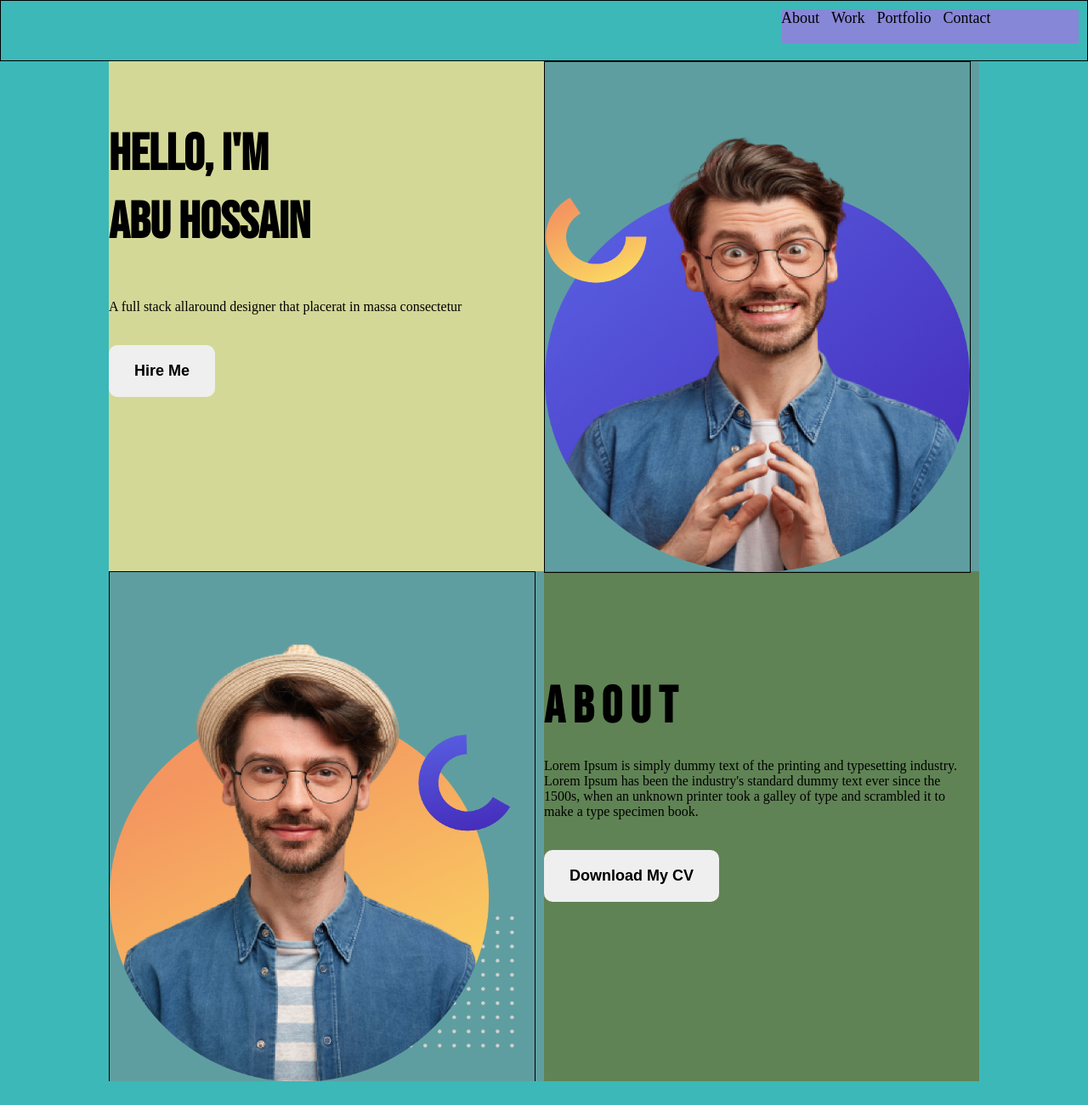
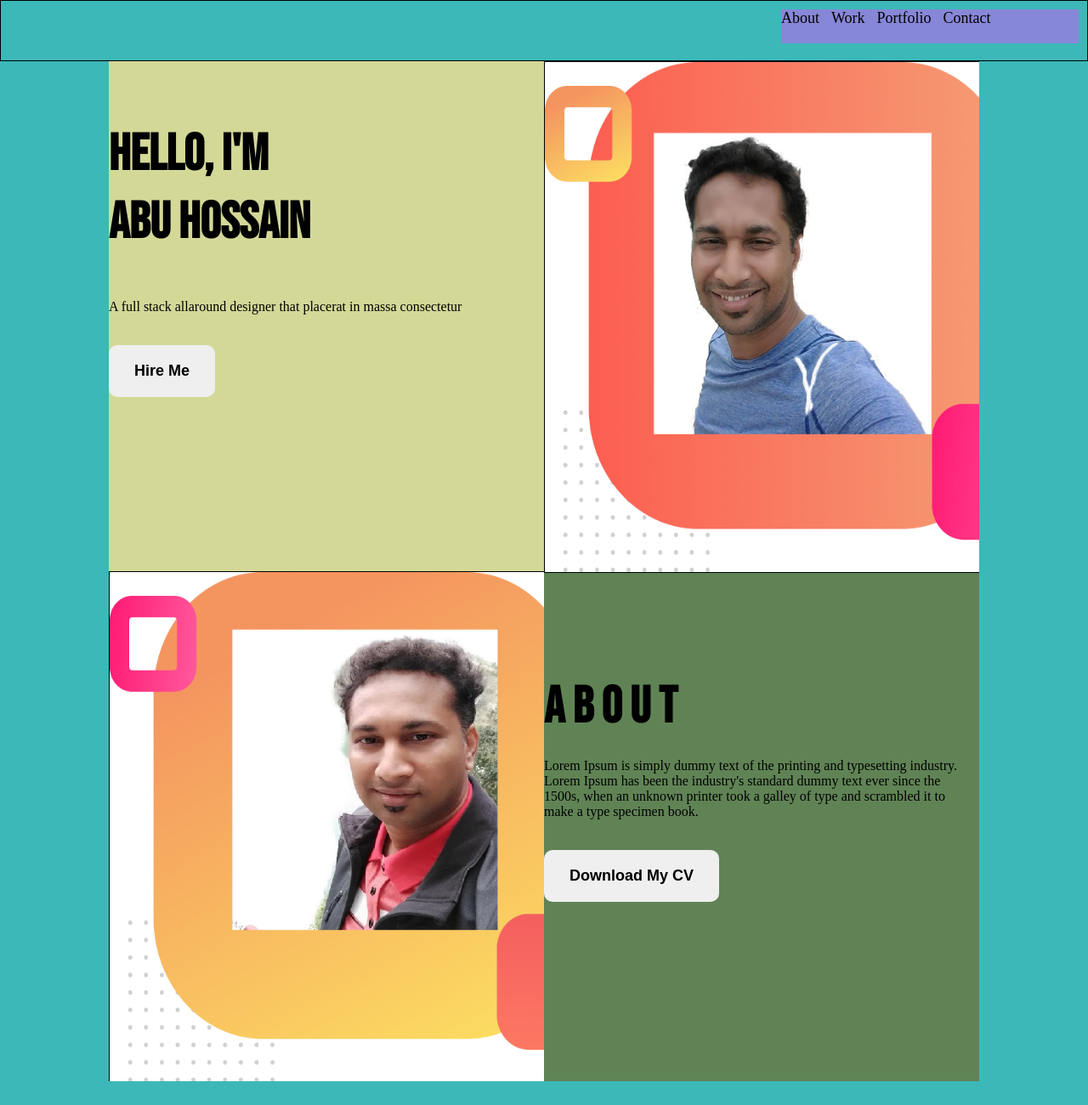
Before and after one commit to m-a-hossain/webAssignment1, a plain HTML site: page index.html in a window 1280 px wide. Shown: the top 1300 px of the page at 85% size. Drawn offline with Linux system fonts and the light colour scheme.

Commit message:
photo added

```diff
--- a/index.css
+++ b/index.css
@@ -126,7 +126,7 @@ line-height: 80px;
     background-position: center;
 }
 #img2{
-    border: .5px solid;
+    border: .5px solid;float: left;
 }
 #sm-hd{
 
--- a/index.html
+++ b/index.html
@@ -26,10 +26,10 @@
                      <button id="btn">Hire Me</button>
                 </div>
                 <div>
-                    <img id="img1" src="./mypic1.png" width="500" height="600" alt="">
+                    <img id="img1" src="./myimg1.png" width="600" height="600" alt="">
                 </div>
                 <div>
-                    <img id="img2" src="./mypic2.png" alt="" width="500" height="600">
+                    <img id="img2" src="./myimg2.png" alt="" width="600" height="600">
                 </div>
                 <div class="fourth">
                     <h1><span id="sm-hd"> A b o u t</span></h1>
```
Also changed, not shown: img1.png (added), imgOne.png (added), myimg1.png (added), myimg2.png (added).
